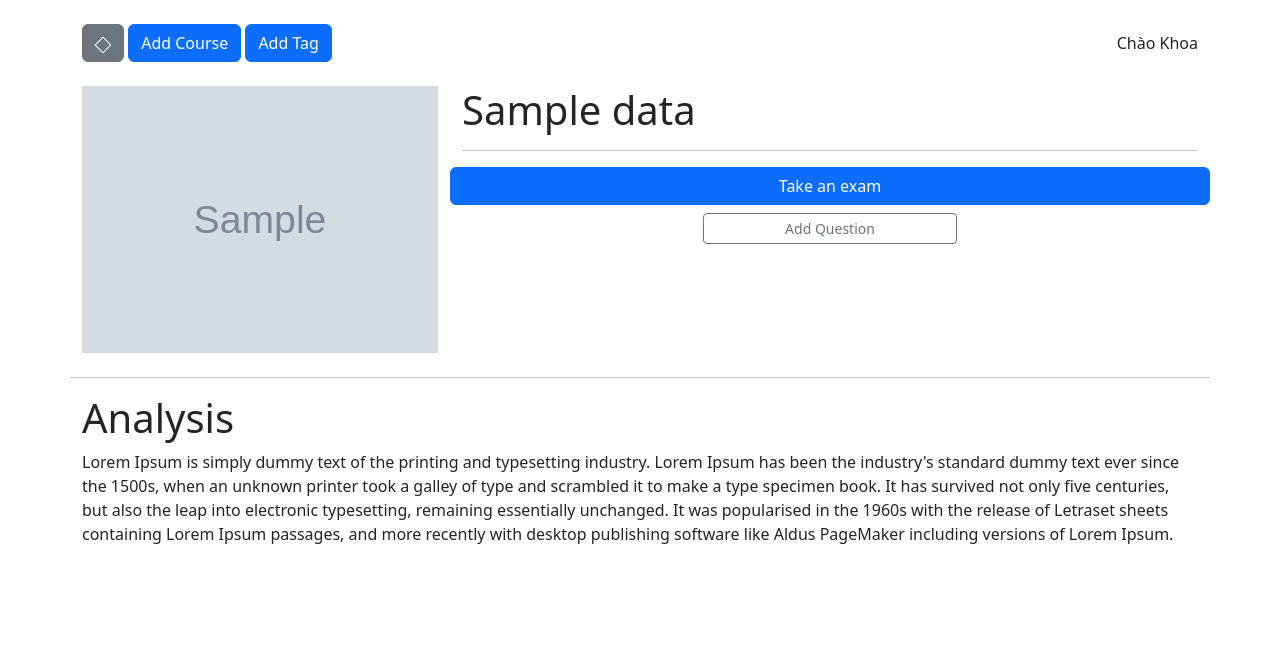
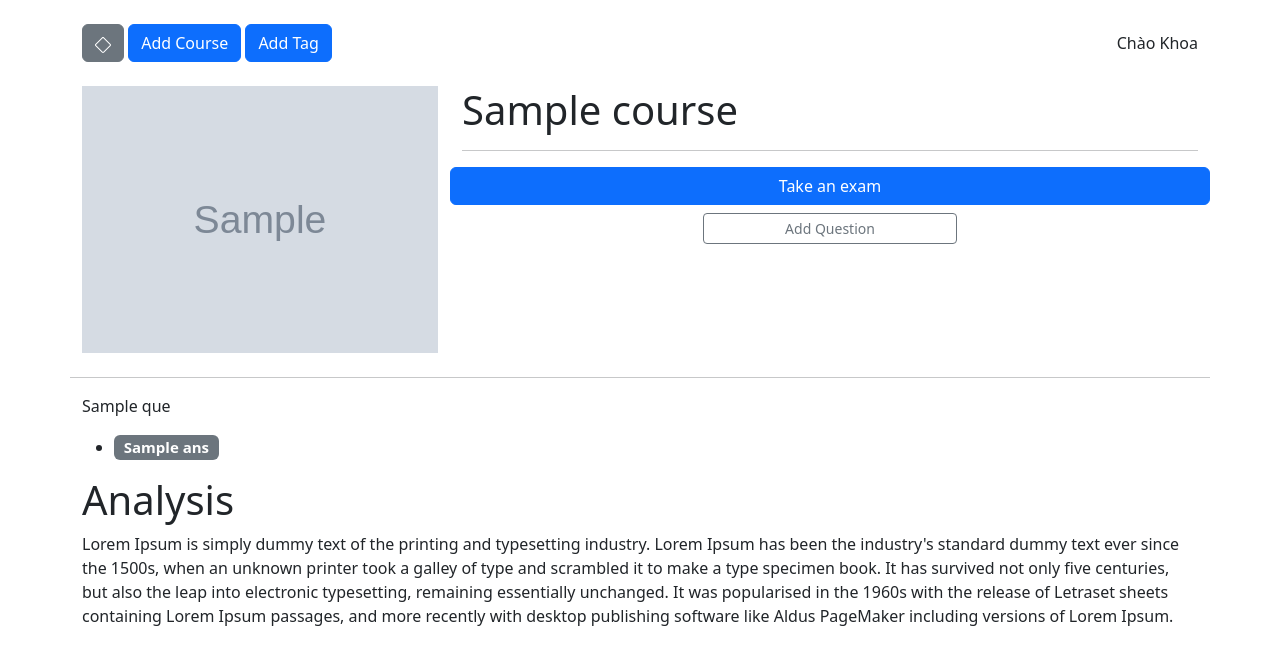
Before and after one commit to nghiendo/learn_gold_time, a Python web app: template templates/CourseDetail.html in a window 1280 px wide. Shown: the top 665 px of the page. Run offline with Jinja, Linux system fonts and the light colour scheme; the template is opened without the code that fills it: most values are stand-ins (such as "Sample title", 1, 10 or a date in 2020); grey boxes marked "Sample" are stand-in pictures.

Commit message:
Learn in course

```diff
--- a/templates/CourseDetail.html
+++ b/templates/CourseDetail.html
@@ -6,23 +6,39 @@
 <div class="col-12 mb-4">
     <div class="row">
         <div class="col-md-4">
-            <img src="{{data.img}}" width="100%" alt="">
+            <img src="{{data.course.img}}" width="100%" alt="">
         </div>
         <div class="col-md-8">
-            <h1>{{data.name}}</h1>
+            <h1>{{data.course.name}}</h1>
             <hr>
             <!-- <p>
                 Lorem Ipsum is simply dummy text of the printing and typesetting industry. Lorem Ipsum has been the industry's standard dummy text ever since the 1500s, when an unknown printer took a galley of type and scrambled it to make a type specimen book. It has survived not only five centuries, but also the leap into electronic typesetting, remaining essentially unchanged. It was popularised in the 1960s with the release of Letraset sheets containing Lorem Ipsum passages, and more recently with desktop publishing software like Aldus PageMaker including versions of Lorem Ipsum.
             </p> -->
             <div class="row justify-content-sm-center">
-                <a href="/courses/exam/{{data.id}}" class="btn btn-primary col-12 mb-2">Take an exam</a>
-                <a href="/questions/add/{{data.id}}" class="btn btn-sm btn-outline-secondary col-sm-4">Add Question</a>
+                <a href="/courses/exam/{{data.course.id}}" class="btn btn-primary col-12 mb-2">Take an exam</a>
+                <a href="/questions/add/{{data.course.id}}" class="btn btn-sm btn-outline-secondary col-sm-4">Add Question</a>
             </div>
         </div>
     </div>
 </div>
 <hr>
 <div class="col-12">
+    {% for question in data.questions %}
+    <p>
+        {{question.title}}
+        <ul>
+            {% for a in question.answers %}
+                <li>
+                    <h5>
+                        <span class="badge text-bg-secondary">{{a.ans}}</span>
+                    </h5>
+                </li>
+            {% endfor %}
+
+        </ul>
+
+    </p>
+    {% endfor %}
     <h1>Analysis</h1>
     <p>
         Lorem Ipsum is simply dummy text of the printing and typesetting industry. Lorem Ipsum has been the industry's standard dummy text ever since the 1500s, when an unknown printer took a galley of type and scrambled it to make a type specimen book. It has survived not only five centuries, but also the leap into electronic typesetting, remaining essentially unchanged. It was popularised in the 1960s with the release of Letraset sheets containing Lorem Ipsum passages, and more recently with desktop publishing software like Aldus PageMaker including versions of Lorem Ipsum.
```
Also changed, not shown: Controllers/Courses.py (+20 -1 lines).
